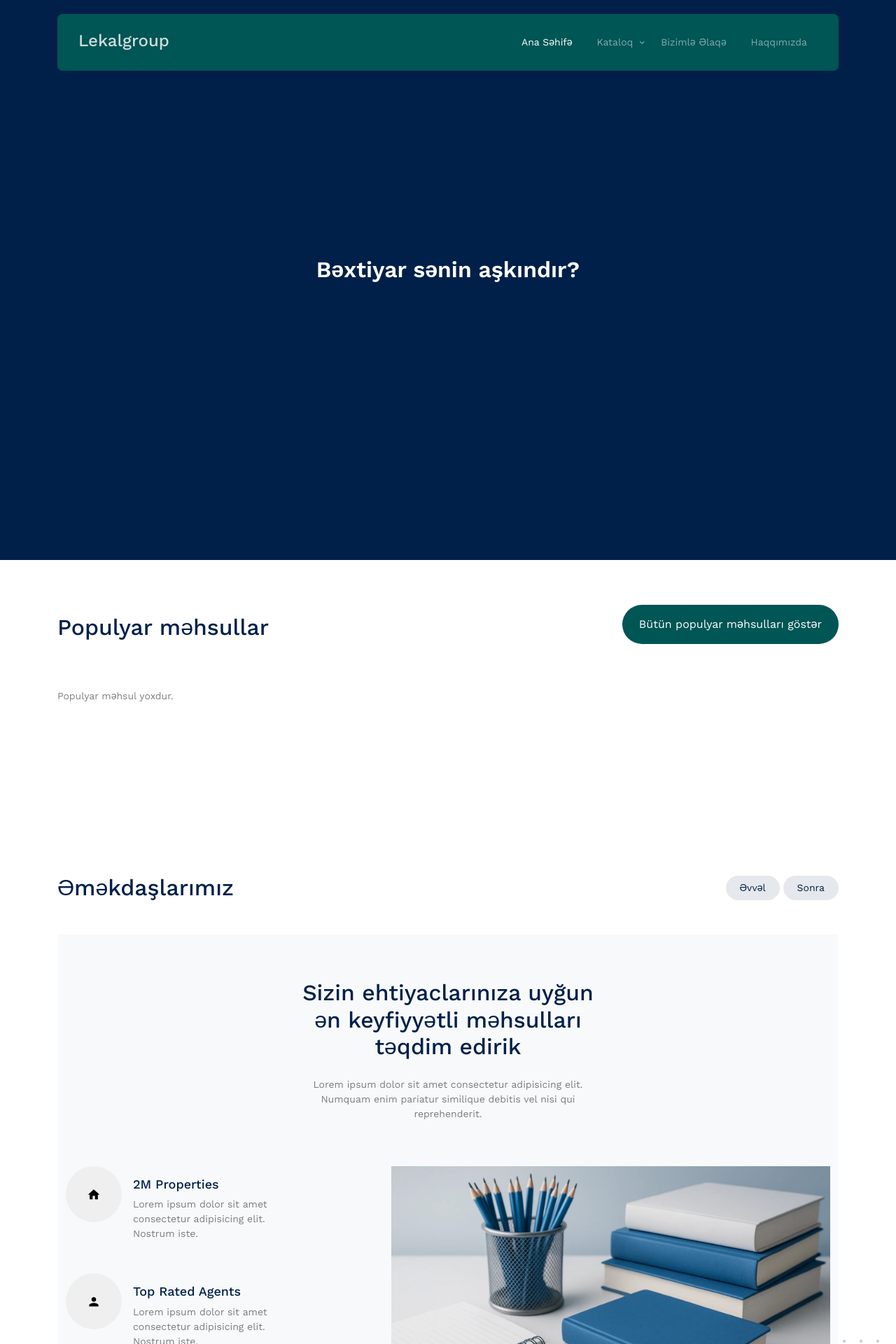
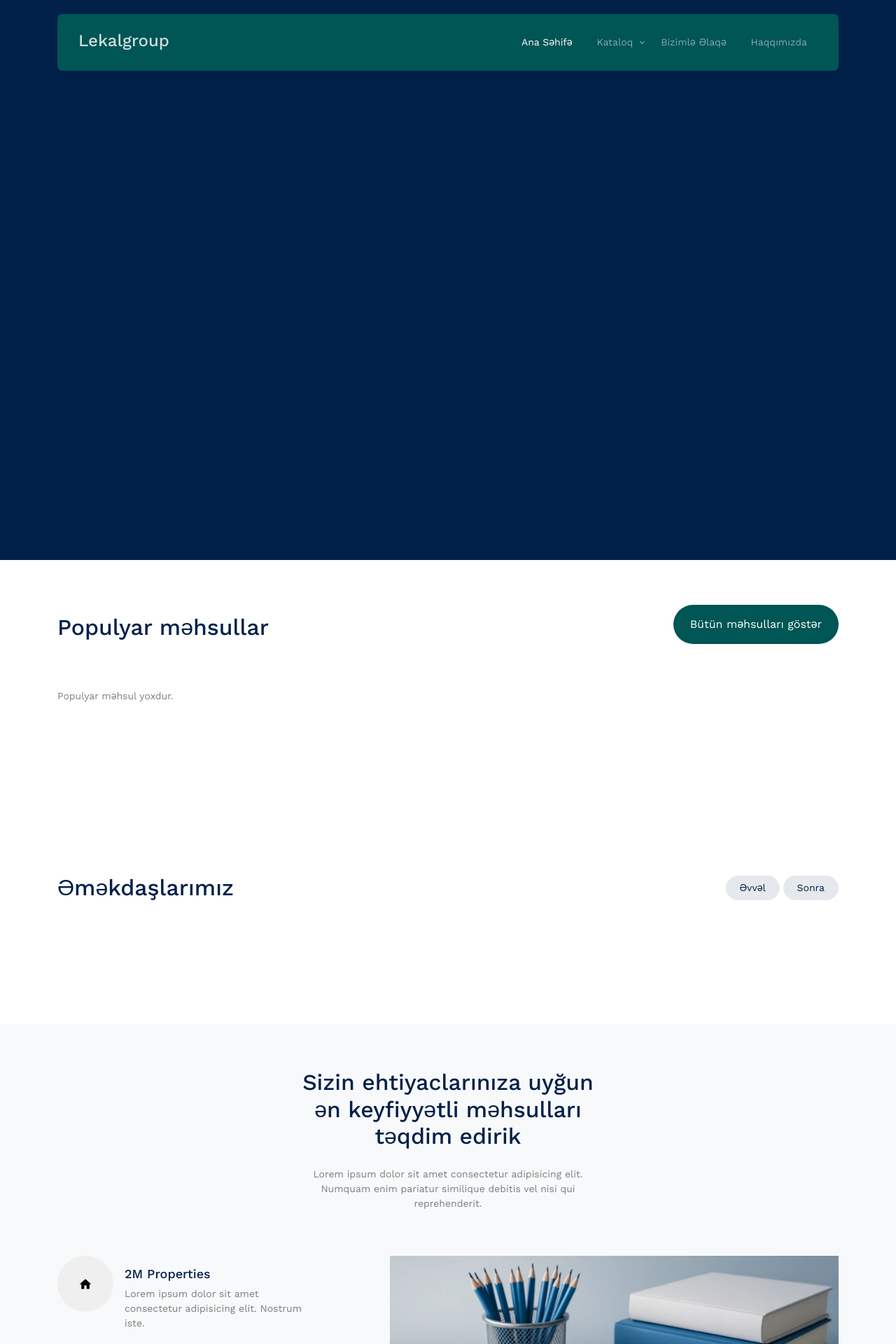
Before and after one commit to elvinhaxverdiyev/lekalgroup, a Django app: page / in a window 1280 px wide. Shown: the top 1920 px of the page at 70% size. Run offline with Django 5.2, Linux system fonts and the light colour scheme; data that the repository does not hold is empty; some libraries are stand-ins or nearby versions; some web fonts are replaced.

Commit message:
front for homepage updates

```diff
--- a/lekalgroup/templates/index.html
+++ b/lekalgroup/templates/index.html
@@ -1,12 +1,6 @@
 {% load static %}
 {% load humanize %}
 
-<!-- /*
-* Template Name: Property
-* Template Author: Untree.co
-* Template URI: https://untree.co/
-* License: https://creativecommons.org/licenses/by/3.0/
-*/ -->
 <!DOCTYPE html>
 <html lang="en">
   <head>
@@ -36,7 +30,10 @@
       Lekalgroup
     </title>
   </head>
+
+
   <body>
+
     <div class="site-mobile-menu site-navbar-target">
       <div class="site-mobile-menu-header">
         <div class="site-mobile-menu-close">
@@ -103,16 +100,6 @@
           ></div>
         {% endfor %}
       </div>
-
-      <div class="container">
-        <div class="row justify-content-center align-items-center">
-          <div class="col-lg-9 text-center">
-            <h1 class="heading" data-aos="fade-up">
-              Bəxtiyar sənin aşkındır?
-            </h1>
-          </div>
-        </div>
-      </div>
     </div>
 
 
@@ -127,9 +114,9 @@
           </div>
         <div class="col-lg-6 text-lg-end">
           <p>
-          <a href="{% url 'popular-products' %}" class="btn btn-primary text-white py-3 px-4">
-            Bütün populyar məhsulları göstər
-          </a
+            <a href="{% url 'product-list' %}#top" class="btn btn-primary text-white py-3 px-4">
+              Bütün məhsulları göstər
+            </a>
           </p>
         </div>
         </div>
@@ -208,6 +195,7 @@
 
     <div class="section sec-testimonials">
       <div class="container">
+
         <div class="row mb-5 align-items-center">
           <div class="col-md-6">
             <h2 id="emekdaslar" class="font-weight-bold heading text-primary mb-4 mb-md-0">
@@ -223,9 +211,6 @@
           </div>
         </div>
 
-        <div class="row">
-          <div class="col-lg-4"></div>
-        </div>
         <div class="testimonial-slider-wrap">
           <div class="testimonial-slider">
             {% for partner in partners %}
@@ -245,6 +230,10 @@
             {% endfor %}
           </div>
         </div>
+      </div>
+    </div>
+
+
 
 
 <div class="section section-4 bg-light">
@@ -260,12 +249,14 @@
         </p>
       </div>
     </div>
+
     <div class="row justify-content-between mb-5">
       <div class="col-lg-7 mb-5 mb-lg-0 order-lg-2">
         <div class="img-about dots">
           <img src="{% static 'images/custom_image.jpg' %}" alt="Image" class="img-fluid" />
         </div>
       </div>
+
       <div class="col-lg-4">
         <div class="d-flex feature-h">
           <span class="wrap-icon me-3">
@@ -307,17 +298,11 @@
         </div>
       </div>
     </div>
-        <div class="row section-counter mt-5">
-          <div
-            class="col-6 col-sm-6 col-md-6 col-lg-3"
-            data-aos="fade-up"
-            data-aos-delay="300"
-          >
 
 
   </div>
 </div>
-    </div>
+
 
     <div class="section">
       <div class="row justify-content-center footer-cta" data-aos="fade-up">
@@ -436,15 +421,35 @@
       </div>
       <!-- /.container -->
     </div>
-    <!-- /.site-footer -->
 
-    <!-- Preloader -->
     <div id="overlayer"></div>
+
     <div class="loader">
       <div class="spinner-border" role="status">
         <span class="visually-hidden">Loading...</span>
       </div>
     </div>
+
+
+
+
+
+
+
+
+
+
+
+
+
+
+
+
+
+
+
+
+
 
     <script src="{% static 'js/bootstrap.bundle.min.js' %}"></script>
     <script src="{% static 'js/tiny-slider.js' %}"></script>
```
Also changed, not shown: lekalgroup/media/logo_images/Ekran_görüntüsü_2025-07-17_133009.png (added), lekalgroup/media/logo_images/Ekran_görüntüsü_2025-07-17_152657.png (added), lekalgroup/static/images/hero_bg_3.jpg (added). Lines whose indentation alone changed are shown as unchanged.
